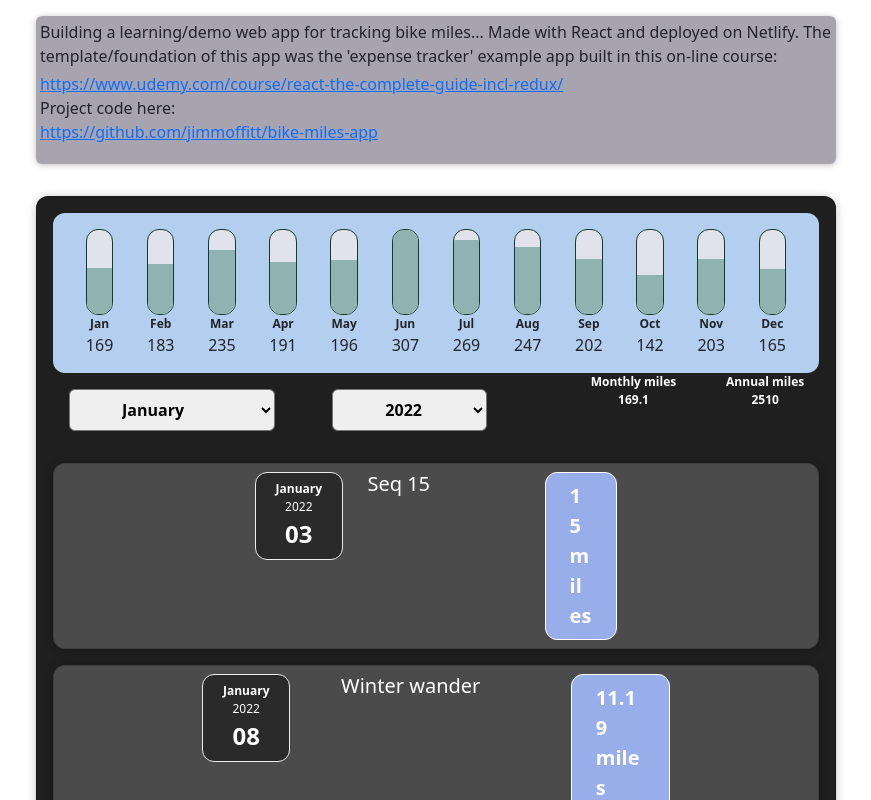
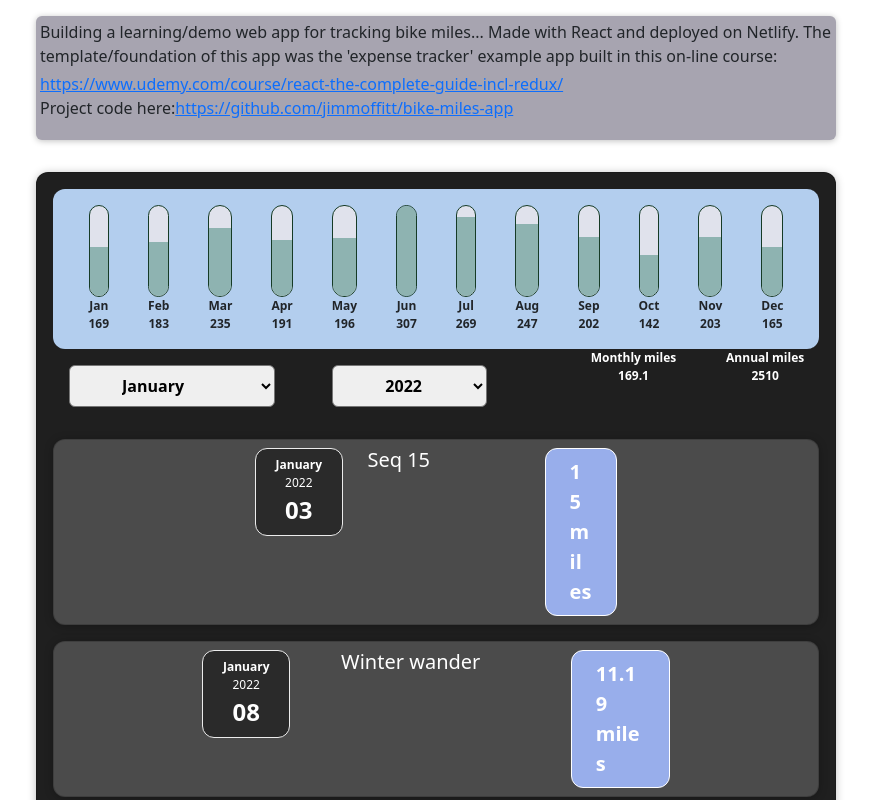
Before and after one commit to jimmoffitt/bike-miles-app, a React (Create React App) app: page / in a window 1280 px wide. Shown: the top 800 px of the page, without its empty margins (204-1075 px from the left). Built offline with nearby package versions, Linux system fonts and the light colour scheme.

Commit message:
Tweaking header, footer, and monthly mile totals on chart

```diff
--- a/src/components/Chart/ChartBar.js
+++ b/src/components/Chart/ChartBar.js
@@ -19,7 +19,7 @@ function ChartBar(props) {
         ></div>
       </div>
       <div className="chart-bar__label">{props.label}</div>
-      <div>{props.value.toFixed(0)}</div>
+      <div className="chart-bar__label">{props.value.toFixed(0)}</div>
     </div>
   );
 }
--- a/src/components/UI/Footer.js
+++ b/src/components/UI/Footer.js
@@ -22,8 +22,8 @@ return (
 		<Column>
 			<Heading>About project</Heading>
 			<FooterLink href="https://github.com/jimmoffitt/bike-miles-app" target='_blank'>Project code</FooterLink>
-			<FooterLink href="https://github.com/jimmoffitt/bike-miles-app/blob/main/notes/why.md" target='_blank'>Why</FooterLink>
-			<FooterLink href="https://github.com/jimmoffitt/bike-miles-app/blob/main/notes/how.md" target='_blank'>How</FooterLink>
+			{/* <FooterLink href="https://github.com/jimmoffitt/bike-miles-app/blob/main/notes/why.md" target='_blank'>Why</FooterLink>
+			<FooterLink href="https://github.com/jimmoffitt/bike-miles-app/blob/main/notes/how.md" target='_blank'>How</FooterLink> */}
 			<FooterLink href="https://github.com/jimmoffitt/bike-miles-app/blob/main/notes/next.md" target='_blank'>Next</FooterLink>
 		</Column>
 		<Column>
@@ -34,10 +34,10 @@ return (
 		</Column>
 		<Column>
 			<Heading>Areas of focus</Heading>
-			<FooterLink href="#" target='_blank'>Developer Relations</FooterLink>
+			<FooterLink href="https://github.com/jimmoffitt/jimmoffitt/blob/master/devrel.md" target='_blank'>Developer Relations</FooterLink>
             <FooterLink href="https://github.com/jimmoffitt/SocialFlood" >Weather warning systems</FooterLink>
-            <FooterLink href="#" target='_blank'>Writing</FooterLink>
-			<FooterLink href="#" target='_blank'>Coding</FooterLink>
+            <FooterLink href="https://github.com/jimmoffitt/jimmoffitt/blob/master/writing.md" target='_blank'>Writing</FooterLink>
+			{/* <FooterLink href="#" target='_blank'>Coding</FooterLink> */}
 		</Column>
 		<Column>
 			<Heading>Channels</Heading>
--- a/src/components/UI/Header.js
+++ b/src/components/UI/Header.js
@@ -4,24 +4,21 @@ const Header = () => {
   return (
     <div className="header">
       <div className="header__controls">
-        Building a learning/demo web app
-        for tracking bike miles... Made with React and deployed on Netlify. The
-        template/foundation of this app was the 'expense tracker' example app
-        built in this on-line course:
+        Building a learning/demo web app for tracking bike miles... Made with
+        React and deployed on Netlify. The template/foundation of this app was
+        the 'expense tracker' example app built in this on-line course:
       </div>
       <a href="https://www.udemy.com/course/react-the-complete-guide-incl-redux/">
         <div>
           https://www.udemy.com/course/react-the-complete-guide-incl-redux/
         </div>
       </a>
-      <p>Project code here:
-      <a href="https://github.com/jimmoffitt/bike-miles-app">
-        <div>
-        https://github.com/jimmoffitt/bike-miles-app
-        </div>
-      </a>
+      <p>
+        Project code here:
+        <a href="https://github.com/jimmoffitt/bike-miles-app">
+          https://github.com/jimmoffitt/bike-miles-app
+        </a>
       </p>
-
     </div>
   );
 };
```
